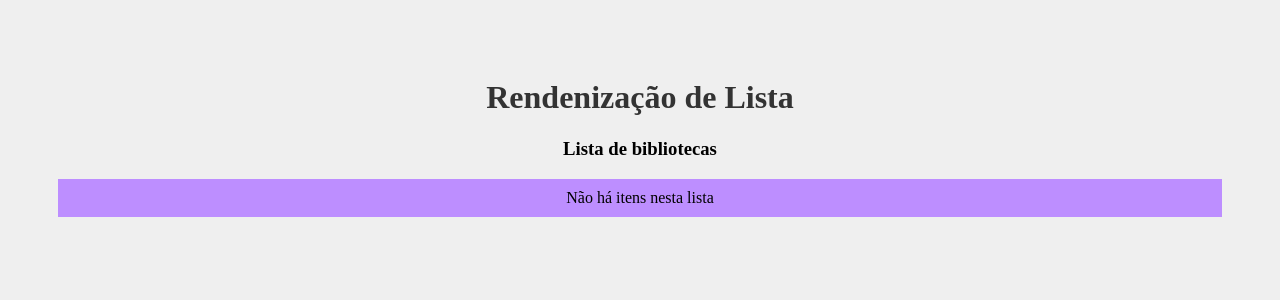
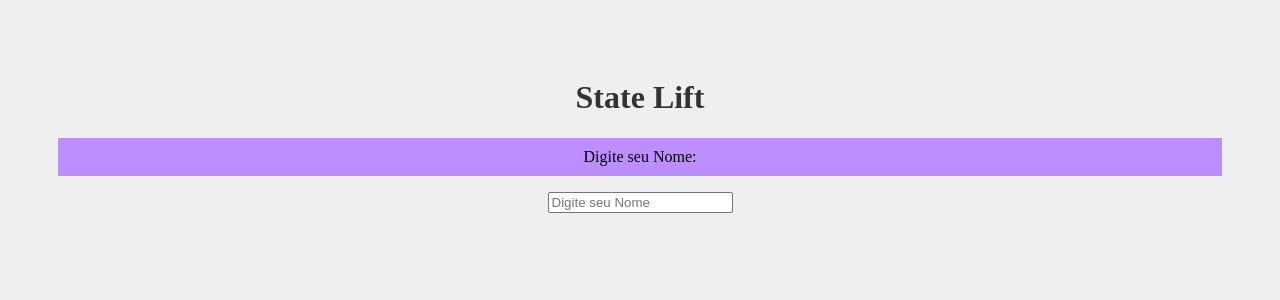
Before and after one commit to GabrielSilveira2026/EstudoFundamentosReactJS, a React (Create React App) app: page / in a window 1280 px wide. Shown: the top 300 px of the page. Built offline with nearby package versions, Linux system fonts and the light colour scheme.

Commit message:
Estudado ideia de State Lift, compartilhando um estado centralizado entre componentes

```diff
--- a/src/App.js
+++ b/src/App.js
@@ -1,17 +1,16 @@
 import './App.css';
-import Condicional from './components/Condicional';
-import Evento from './components/Evento'
-import Form from './components/Form'
-import OutraLista from './components/OutraLista';
+import {useState} from 'react'
+import SeuNome from './components/SeuNome';
+import Saudacao from './components/Saudacao';
 
 function App() {
-
-  const meusItens = ['React', 'Vue', 'Angular']
+  const [nome, setNome] = useState()
 
   return (
     <div className="App">
-      <h1>Rendenização de Lista</h1>
-      <OutraLista itens={[]}/>
+      <h1>State Lift</h1>
+      <SeuNome setNome={setNome}/>
+      <Saudacao nome={nome}/>
     </div>
   );
 }
--- /dev/null
+++ b/src/components/Saudacao.js
@@ -0,0 +1,13 @@
+import React from 'react'
+
+function Saudacao({nome}) {
+    function gerarSaudacao(algumNome) {
+        return `Olá, ${algumNome}, tudo bem?`
+    }
+
+  return (
+    <>{nome && <p>{gerarSaudacao(nome)}</p>}</>
+  )
+}
+
+export default Saudacao
--- /dev/null
+++ b/src/components/SeuNome.js
@@ -0,0 +1,13 @@
+import React from 'react'
+
+function SeuNome({ setNome }) {
+
+    return (
+        <div>
+            <p>Digite seu Nome:</p>
+            <input type='text' placeholder='Digite seu Nome' onChange={(e)=> setNome(e.target.value)}/>
+        </div>
+    )
+}
+
+export default SeuNome
```
